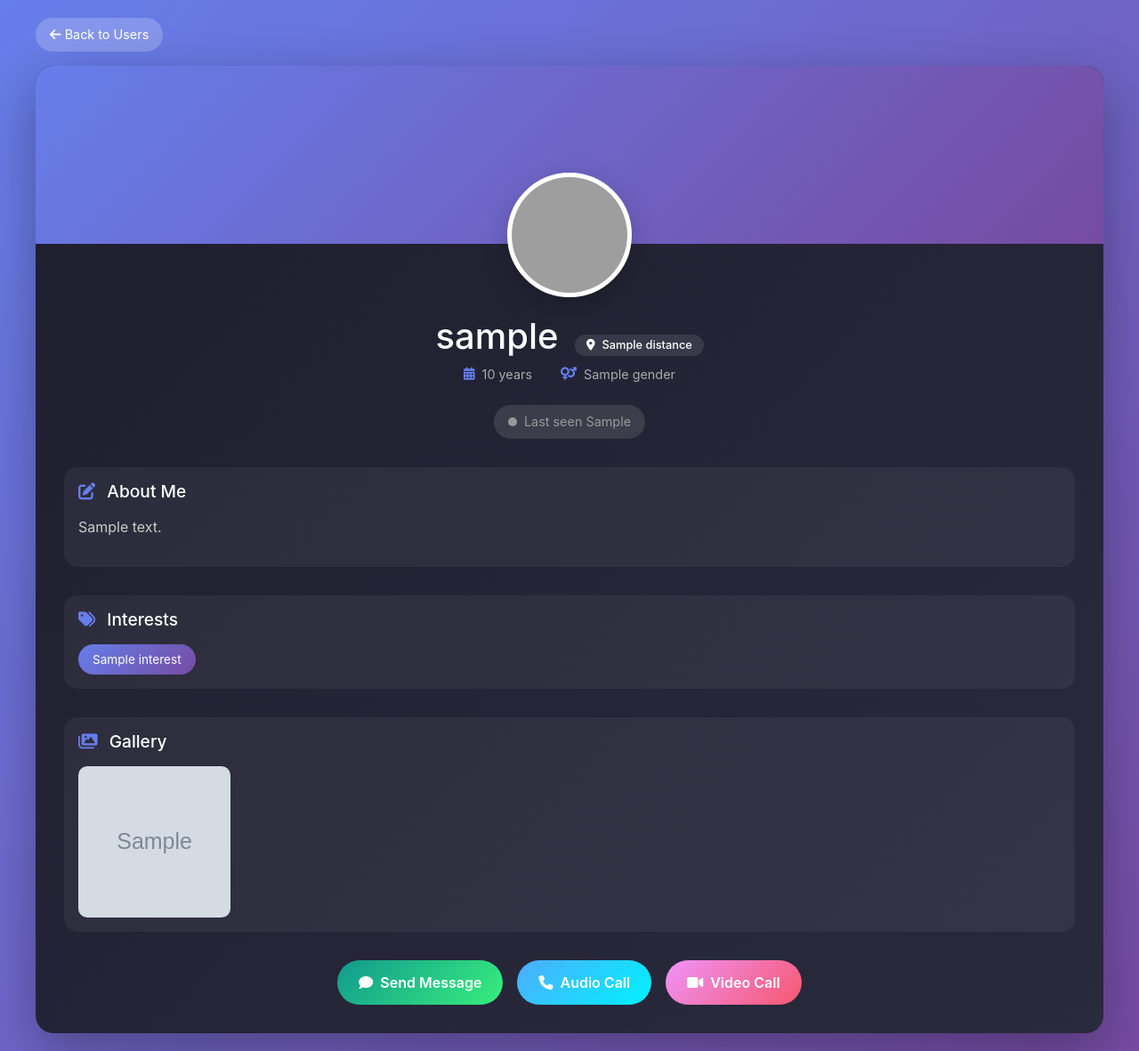
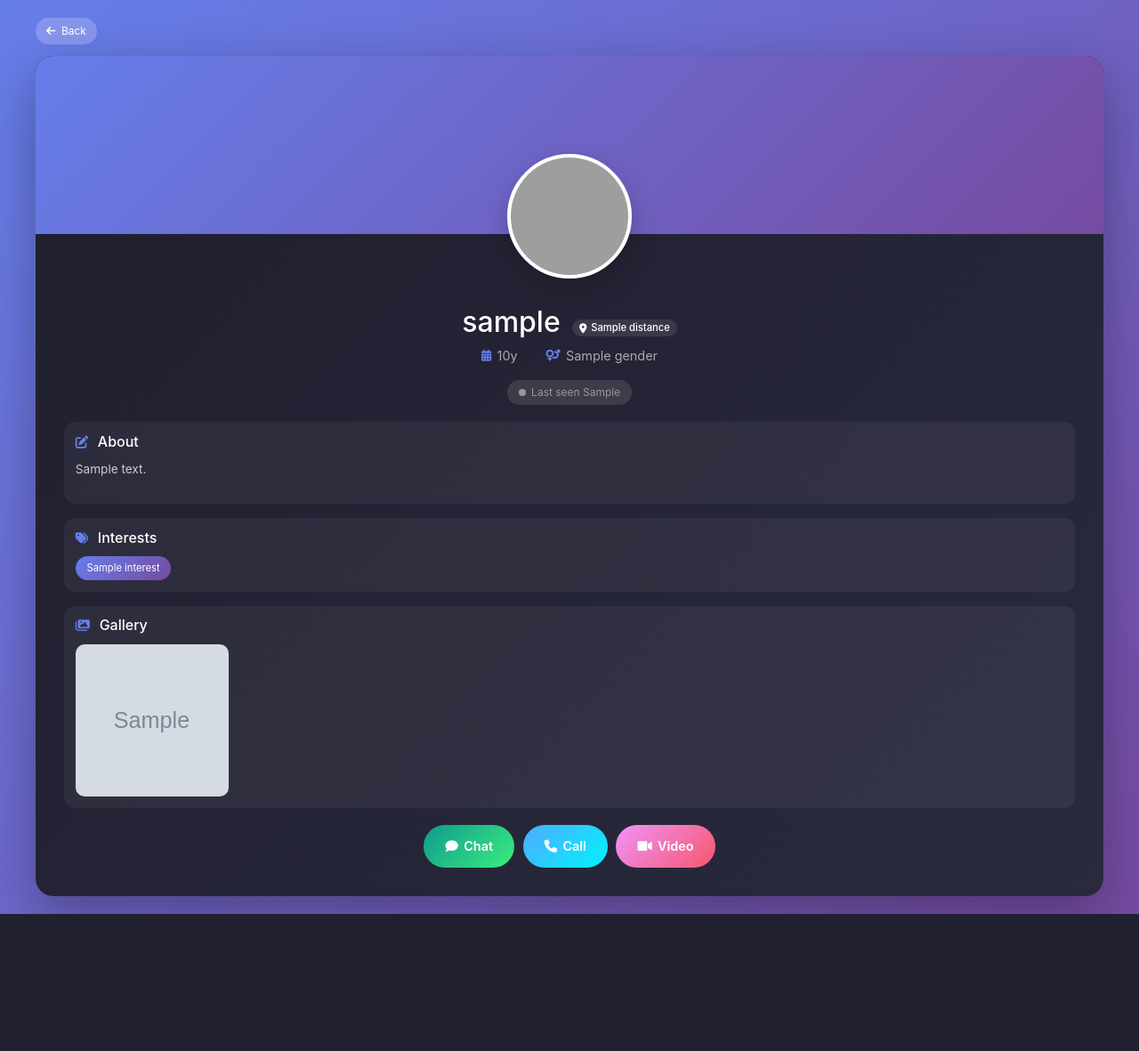
Before and after one commit to my-bmb/Message-, a Flask app: template templates/view_profile.html in a window 1280 px wide. Shown: the whole page at 89% size. After the commit the page ends 1027 px from the top, so only its background shows below. Run offline with Flask 3, Linux system fonts and the light colour scheme; the template is opened without the code that fills it: most values are stand-ins (such as "Sample title", 1, 10 or a date in 2020); grey boxes marked "Sample" are stand-in pictures; parts of the project's set-up code (start-up, migrations or seed data) failed here and were passed over; grey boxes are pictures that could not be loaded.

Commit message:
Add files via upload

```diff
--- a/templates/view_profile.html
+++ b/templates/view_profile.html
@@ -12,7 +12,7 @@
             background: linear-gradient(135deg, #667eea 0%, #764ba2 100%);
             min-height: 100vh;
             font-family: -apple-system, BlinkMacSystemFont, 'Segoe UI', Roboto, Helvetica, Arial, sans-serif;
-            padding: 20px;
+            padding: 12px;
         }
         .profile-container { max-width: 1200px; margin: 0 auto; }
         .profile-card {
@@ -23,29 +23,29 @@
         }
         .profile-cover {
             background: linear-gradient(135deg, #667eea 0%, #764ba2 100%);
-            height: 200px;
+            height: 160px;
             position: relative;
         }
         .profile-picture-container {
             position: absolute;
-            bottom: -60px;
+            bottom: -50px;
             left: 50%;
             transform: translateX(-50%);
         }
         .profile-picture {
-            width: 140px;
-            height: 140px;
+            width: 110px;
+            height: 110px;
             border-radius: 50%;
-            border: 5px solid #fff;
+            border: 4px solid #fff;
             object-fit: cover;
             background: #fff;
             box-shadow: 0 10px 30px rgba(0,0,0,0.2);
         }
         .profile-picture-placeholder {
-            width: 140px;
-            height: 140px;
+            width: 110px;
+            height: 110px;
             border-radius: 50%;
-            border: 5px solid #fff;
+            border: 4px solid #fff;
             background: linear-gradient(135deg, #667eea, #764ba2);
             display: flex;
             align-items: center;
@@ -53,88 +53,89 @@
             color: white;
             box-shadow: 0 10px 30px rgba(0,0,0,0.2);
         }
-        .profile-info { padding: 80px 2rem 2rem; text-align: center; }
-        .profile-username { font-size: 2.5rem; color: #fff; margin-bottom: 0.5rem; }
+        .profile-info { padding: 65px 1.2rem 1.2rem; text-align: center; }
+        .profile-username { font-size: 1.6rem; color: #fff; margin-bottom: 0.5rem; }
         .profile-stats {
             display: flex;
             justify-content: center;
-            gap: 2rem;
-            margin-bottom: 1.5rem;
+            gap: 1rem;
+            margin-bottom: 1rem;
             flex-wrap: wrap;
         }
         .stat-item {
             display: flex;
             align-items: center;
-            gap: 0.5rem;
+            gap: 0.4rem;
             color: #aaa;
-            font-size: 0.9rem;
+            font-size: 0.75rem;
         }
-        .stat-item i { color: #667eea; }
+        .stat-item i { color: #667eea; font-size: 0.8rem; }
         .status-badge {
             display: inline-flex;
             align-items: center;
-            gap: 0.5rem;
-            padding: 0.5rem 1rem;
+            gap: 0.4rem;
+            padding: 0.3rem 0.8rem;
             border-radius: 50px;
-            font-size: 0.9rem;
-            margin-bottom: 2rem;
+            font-size: 0.75rem;
+            margin-bottom: 1.2rem;
             background: rgba(255,255,255,0.1);
         }
         .status-badge.online { background: rgba(76, 175, 80, 0.2); color: #4CAF50; }
         .status-badge.offline { background: rgba(158, 158, 158, 0.2); color: #999; }
-        .status-dot { width: 10px; height: 10px; border-radius: 50%; background: currentColor; }
+        .status-dot { width: 8px; height: 8px; border-radius: 50%; background: currentColor; }
         .profile-section {
             text-align: left;
-            margin-bottom: 2rem;
-            padding: 1rem;
+            margin-bottom: 1rem;
+            padding: 0.8rem;
             background: rgba(255,255,255,0.05);
-            border-radius: 15px;
+            border-radius: 12px;
         }
         .profile-section h3 {
             color: #fff;
-            font-size: 1.2rem;
-            margin-bottom: 1rem;
+            font-size: 1rem;
+            margin-bottom: 0.7rem;
         }
-        .profile-section h3 i { color: #667eea; margin-right: 0.5rem; }
-        .bio-content p { color: #ccc; line-height: 1.6; }
-        .interests-container { display: flex; flex-wrap: wrap; gap: 0.5rem; }
+        .profile-section h3 i { color: #667eea; margin-right: 0.4rem; font-size: 0.9rem; }
+        .bio-content p { color: #ccc; line-height: 1.5; font-size: 0.85rem; }
+        .interests-container { display: flex; flex-wrap: wrap; gap: 0.4rem; }
         .interest-tag {
             background: linear-gradient(135deg, #667eea, #764ba2);
-            padding: 0.4rem 1rem;
+            padding: 0.3rem 0.8rem;
             border-radius: 20px;
-            font-size: 0.85rem;
+            font-size: 0.7rem;
             color: white;
         }
         .gallery-grid {
             display: grid;
-            grid-template-columns: repeat(auto-fill, minmax(150px, 1fr));
-            gap: 1rem;
+            grid-template-columns: repeat(3, 1fr);
+            gap: 0.6rem;
         }
         .gallery-item {
             aspect-ratio: 1;
             overflow: hidden;
             border-radius: 10px;
             cursor: pointer;
-            transition: transform 0.3s;
+            transition: transform 0.2s;
         }
-        .gallery-item:hover { transform: scale(1.05); }
+        .gallery-item:active { transform: scale(0.98); }
         .gallery-item img { width: 100%; height: 100%; object-fit: cover; }
         .action-buttons {
             display: flex;
-            gap: 1rem;
+            gap: 0.6rem;
             justify-content: center;
-            margin-top: 2rem;
+            margin-top: 1.2rem;
             flex-wrap: wrap;
         }
-        .btn-chat, .btn-call, .btn-audio, .btn-back {
-            padding: 0.8rem 1.5rem;
+        .btn-chat, .btn-call, .btn-audio {
+            padding: 0.6rem 1rem;
             border-radius: 50px;
             text-decoration: none;
             font-weight: 600;
-            transition: all 0.3s;
+            transition: all 0.2s;
             display: inline-flex;
             align-items: center;
-            gap: 0.5rem;
+            gap: 0.4rem;
+            font-size: 0.75rem;
         }
         .btn-chat {
             background: linear-gradient(135deg, #11998e, #38ef7d);
@@ -148,15 +149,7 @@
             background: linear-gradient(135deg, #4facfe, #00f2fe);
             color: white;
         }
-        .btn-back {
-            background: rgba(255,255,255,0.1);
-            color: white;
-        }
-        .btn-chat:hover, .btn-call:hover, .btn-audio:hover {
-            transform: translateY(-2px);
-            box-shadow: 0 5px 15px rgba(0,0,0,0.3);
-        }
-        .btn-back:hover { background: rgba(255,255,255,0.2); }
+        .btn-chat:active, .btn-call:active, .btn-audio:active { transform: scale(0.97); }
         .lightbox {
             display: none;
             position: fixed;
@@ -179,54 +172,62 @@
         }
         .close-lightbox {
             position: absolute;
-            top: 20px;
-            right: 35px;
+            top: 15px;
+            right: 20px;
             color: #fff;
-            font-size: 40px;
+            font-size: 30px;
             cursor: pointer;
         }
-        .text-muted { color: #888; }
+        .text-muted { color: #888; font-size: 0.8rem; }
         .back-link {
-            display: inline-block;
-            margin-bottom: 1rem;
+            display: inline-flex;
+            align-items: center;
+            gap: 0.4rem;
+            margin-bottom: 0.8rem;
             color: white;
             text-decoration: none;
             background: rgba(255,255,255,0.2);
-            padding: 8px 16px;
+            padding: 6px 12px;
             border-radius: 30px;
-            font-size: 0.9rem;
+            font-size: 0.75rem;
         }
         .distance-badge {
             display: inline-flex;
             align-items: center;
-            gap: 0.5rem;
+            gap: 0.3rem;
             background: rgba(255,255,255,0.1);
-            padding: 0.3rem 0.8rem;
+            padding: 0.2rem 0.5rem;
             border-radius: 20px;
-            font-size: 0.8rem;
-            margin-left: 0.5rem;
+            font-size: 0.7rem;
+            margin-left: 0.3rem;
         }
-        @media (max-width: 768px) {
-            body { padding: 10px; }
-            .profile-username { font-size: 1.8rem; }
-            .profile-stats { gap: 1rem; }
-            .gallery-grid { grid-template-columns: repeat(auto-fill, minmax(100px, 1fr)); }
-            .action-buttons { flex-direction: column; }
-            .action-buttons a { justify-content: center; }
-            .profile-info { padding: 80px 1rem 1rem; }
+        /* Tablet and up */
+        @media (min-width: 600px) {
+            body { padding: 20px; }
+            .profile-cover { height: 200px; }
+            .profile-picture, .profile-picture-placeholder { width: 140px; height: 140px; }
+            .profile-info { padding: 80px 2rem 2rem; }
+            .profile-username { font-size: 2rem; }
+            .profile-stats { gap: 2rem; }
+            .stat-item { font-size: 0.9rem; }
+            .gallery-grid { grid-template-columns: repeat(4, 1fr); gap: 1rem; }
+            .btn-chat, .btn-call, .btn-audio { padding: 0.8rem 1.5rem; font-size: 0.9rem; }
+        }
+        @media (min-width: 900px) {
+            .gallery-grid { grid-template-columns: repeat(auto-fill, minmax(150px, 1fr)); }
         }
     </style>
 </head>
 <body>
     <div class="profile-container">
-        <a href="{{ url_for('users') }}" class="back-link"><i class="fas fa-arrow-left"></i> Back to Users</a>
+        <a href="{{ url_for('users') }}" class="back-link"><i class="fas fa-arrow-left"></i> Back</a>
         <div class="profile-card">
             <div class="profile-cover">
                 <div class="profile-picture-container">
                     {% if profile_user.profile_pic %}
                     <img src="{{ profile_user.profile_pic }}" class="profile-picture">
                     {% else %}
-                    <div class="profile-picture-placeholder"><i class="fas fa-user fa-3x"></i></div>
+                    <div class="profile-picture-placeholder"><i class="fas fa-user fa-2x"></i></div>
                     {% endif %}
                 </div>
             </div>
@@ -238,81 +239,49 @@
                     {% endif %}
                 </h1>
                 <div class="profile-stats">
-                    <div class="stat-item">
-                        <i class="fas fa-calendar-alt"></i>
-                        <span>{% if profile_user.age %}{{ profile_user.age }} years{% else %}Age not set{% endif %}</span>
-                    </div>
-                    <div class="stat-item">
-                        <i class="fas fa-venus-mars"></i>
-                        <span>{{ profile_user.gender|capitalize if profile_user.gender else 'Not set' }}</span>
-                    </div>
+                    <div class="stat-item"><i class="fas fa-calendar-alt"></i> <span>{% if profile_user.age %}{{ profile_user.age }}y{% else %}?{% endif %}</span></div>
+                    <div class="stat-item"><i class="fas fa-venus-mars"></i> <span>{{ profile_user.gender|capitalize if profile_user.gender else '?' }}</span></div>
                 </div>
                 <div class="status-badge {% if profile_user.is_online %}online{% else %}offline{% endif %}">
                     <span class="status-dot"></span>
-                    {% if profile_user.is_online %}
-                        Online now
-                    {% else %}
-                        Last seen {{ profile_user.last_seen_formatted }}
-                    {% endif %}
+                    {% if profile_user.is_online %}Online now{% else %}Last seen {{ profile_user.last_seen_formatted }}{% endif %}
                 </div>
-
                 <div class="profile-section">
-                    <h3><i class="fas fa-edit"></i> About Me</h3>
+                    <h3><i class="fas fa-edit"></i> About</h3>
                     <div class="bio-content">
-                        {% if profile_user.bio %}
-                            <p>{{ profile_user.bio }}</p>
-                        {% else %}
-                            <p class="text-muted">No bio added yet.</p>
-                        {% endif %}
+                        {% if profile_user.bio %}<p>{{ profile_user.bio }}</p>{% else %}<p class="text-muted">No bio yet.</p>{% endif %}
                     </div>
                 </div>
-
                 <div class="profile-section">
                     <h3><i class="fas fa-tags"></i> Interests</h3>
                     <div class="interests-container">
                         {% if profile_user.interests_list %}
-                            {% for interest in profile_user.interests_list %}
-                                <span class="interest-tag">{{ interest }}</span>
-                            {% endfor %}
-                        {% else %}
-                            <p class="text-muted">No interests added yet.</p>
-                        {% endif %}
+                            {% for interest in profile_user.interests_list %}<span class="interest-tag">{{ interest }}</span>{% endfor %}
+                        {% else %}<p class="text-muted">No interests.</p>{% endif %}
                     </div>
                 </div>
-
                 {% if profile_user.photos_list %}
                 <div class="profile-section">
                     <h3><i class="fas fa-images"></i> Gallery</h3>
                     <div class="gallery-grid">
                         {% for photo in profile_user.photos_list %}
-                        <div class="gallery-item">
-                            <img src="{{ photo }}" alt="Gallery" onclick="openLightbox(this.src)">
-                        </div>
+                        <div class="gallery-item"><img src="{{ photo }}" onclick="openLightbox(this.src)"></div>
                         {% endfor %}
                     </div>
                 </div>
                 {% endif %}
-
                 <div class="action-buttons">
-                    <a href="{{ url_for('chat', user_id=profile_user.id) }}" class="btn-chat">
-                        <i class="fas fa-comment"></i> Send Message
-                    </a>
-                    <a href="{{ url_for('audio_call', user_id=profile_user.id) }}" class="btn-audio">
-                        <i class="fas fa-phone"></i> Audio Call
-                    </a>
-                    <a href="{{ url_for('video_call', user_id=profile_user.id) }}" class="btn-call">
-                        <i class="fas fa-video"></i> Video Call
-                    </a>
+                    <a href="{{ url_for('chat', user_id=profile_user.id) }}" class="btn-chat"><i class="fas fa-comment"></i> Chat</a>
+                    <a href="{{ url_for('audio_call', user_id=profile_user.id) }}" class="btn-audio"><i class="fas fa-phone"></i> Call</a>
+                    <a href="{{ url_for('video_call', user_id=profile_user.id) }}" class="btn-call"><i class="fas fa-video"></i> Video</a>
                 </div>
             </div>
         </div>
     </div>
-
     <div id="lightbox" class="lightbox">
         <span class="close-lightbox">&times;</span>
         <img class="lightbox-content" id="lightbox-img">
     </div>
-
     <script>
         function openLightbox(src) {
             document.getElementById('lightbox').style.display = 'block';
```
Also changed, not shown: templates/edit_profile.html (+58 -48 lines), templates/profile.html (+87 -76 lines).
